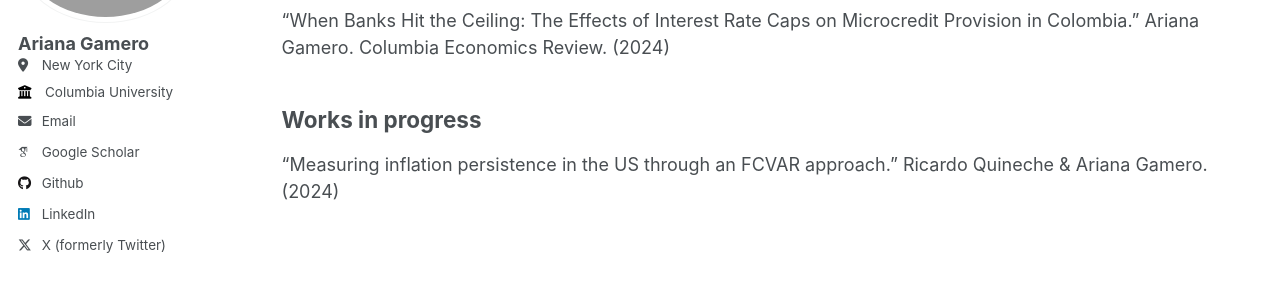
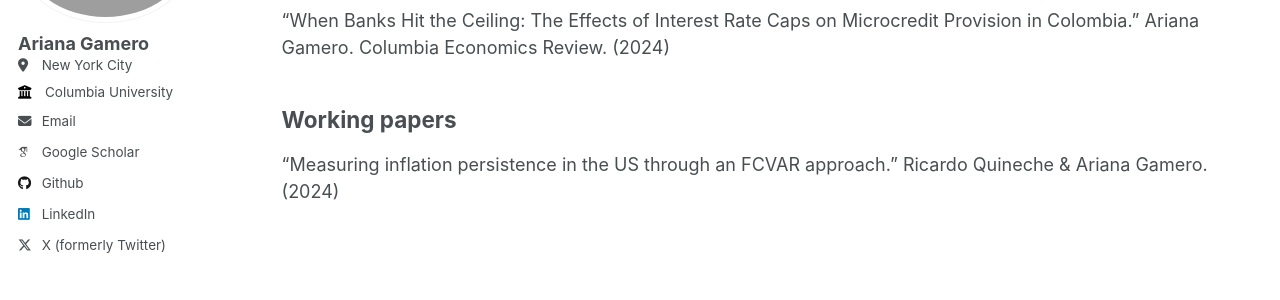
Before and after one commit to arianagamero11/arianagamero11.github.io, a Jekyll site: the page built from _pages/research.md, in a window 1280 px wide. Shown: the part 217-517 px from the top of the page. Built offline with Jekyll 4.4.1, drawn with Linux system fonts in a browser that asks for light colours; some web fonts are replaced.

Commit message:
Update research.md

```diff
--- a/_pages/research.md
+++ b/_pages/research.md
@@ -15,5 +15,5 @@ author_profile: true
 “When Banks Hit the Ceiling: The Effects of Interest Rate Caps on Microcredit Provision in Colombia.” Ariana Gamero. Columbia Economics Review. (2024)
 
 
-## Works in progress
+## Working papers
 "Measuring inflation persistence in the US through an FCVAR approach." Ricardo Quineche & Ariana Gamero. (2024)
```
